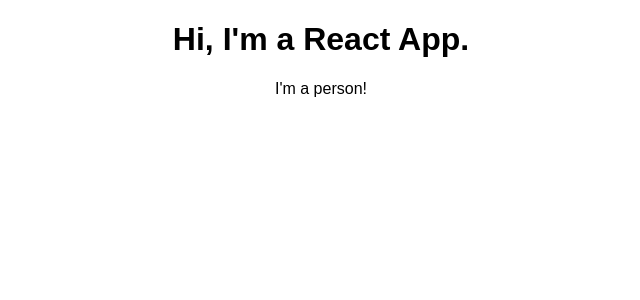
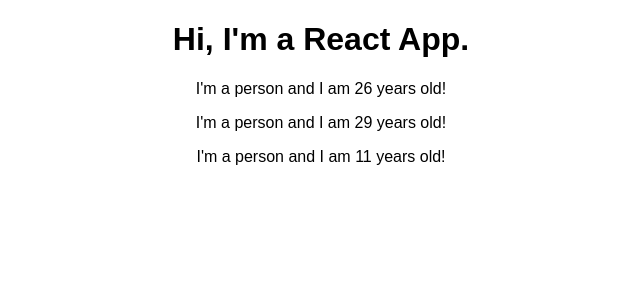
Before and after one commit to himais/react-16-the-complete-guide, a React (Create React App) app: page / in a window 1280 px wide. Shown: the top 300 px of the page, without its empty margins (319-959 px from the left). Built offline with nearby package versions, Linux system fonts and the light colour scheme.

Commit message:
S3A34 - Utilização de componentes dinâmicos

```diff
--- a/src/App.js
+++ b/src/App.js
@@ -12,6 +12,8 @@
       <div className="App">
         <h1>Hi, I'm a React App.</h1>
         <Person/>
+        <Person/>
+        <Person/>
       </div>
     );
 
--- a/src/Person/Person.js
+++ b/src/Person/Person.js
@@ -1,7 +1,7 @@
 import React from 'react'; //importando de reack package
 
 const person = () => { //usando arrow function e colocando em uma constante
-    return <p>I'm a person!</p>
+    return <p>I'm a person and I am {Math.floor(Math.random() * 30)} years old!</p>
 };
 
 export default person; //exportando para usar em outro lugar
```
